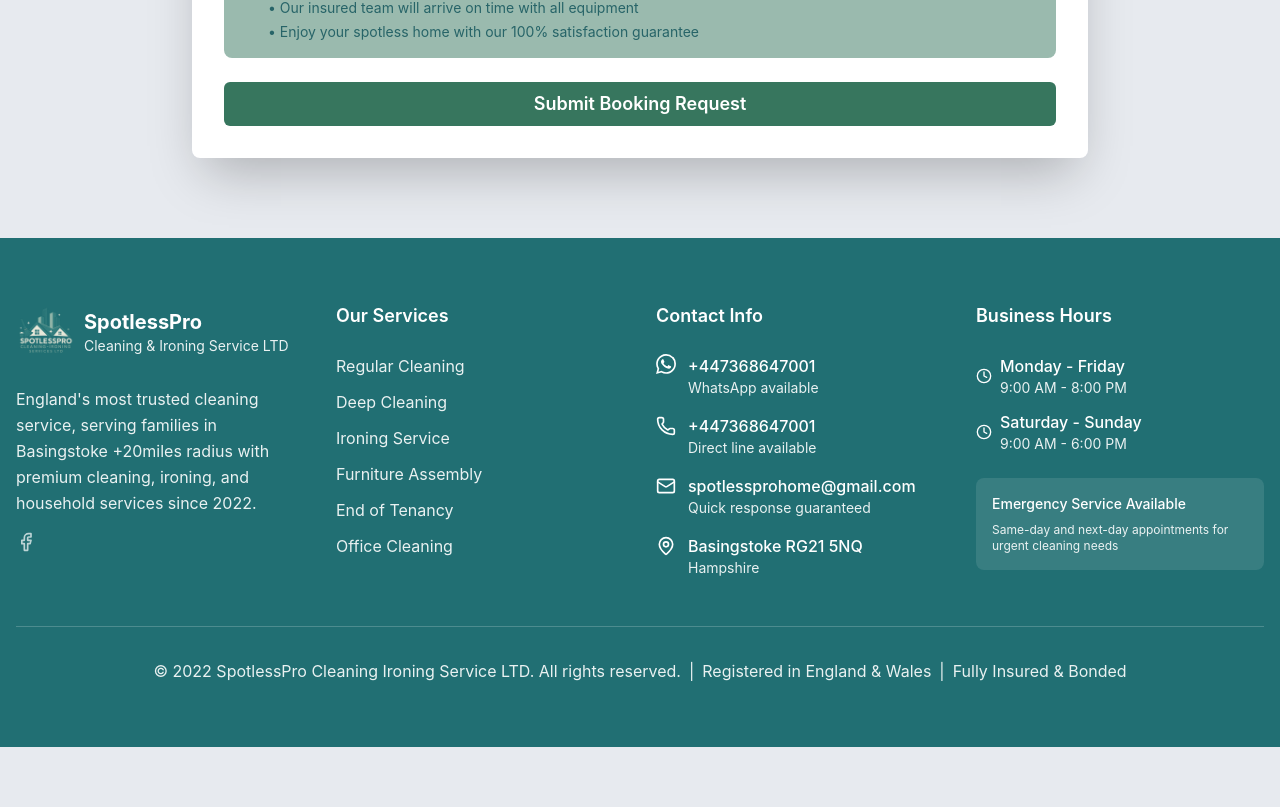
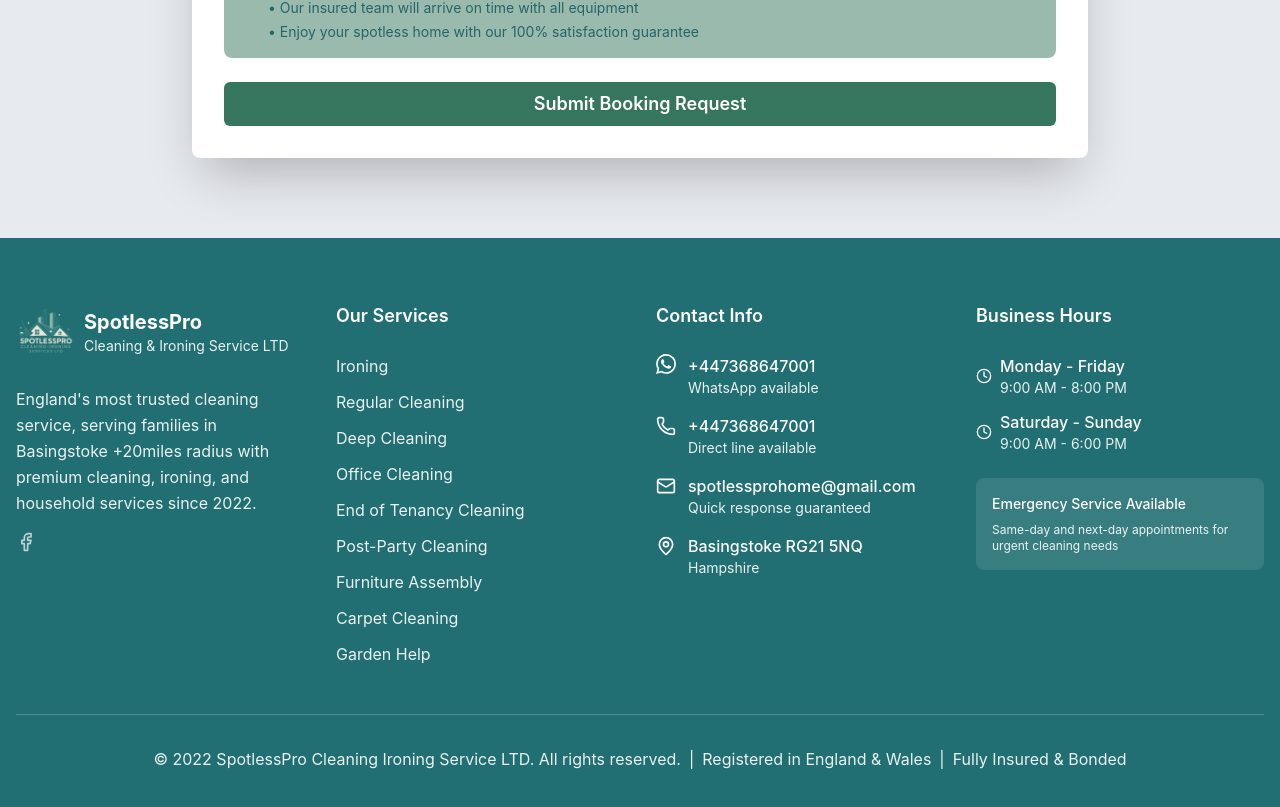
Before and after one commit to pampukhaleo/spotless-pro-landing, a React (Vite) app: page / in a window 1280 px wide. Shown: the part 7517-8324 px from the top of the page. Before the commit the page ends 8264 px from the top, so only its background shows below. Built offline with nearby package versions, Linux system fonts and the light colour scheme.

Commit message:
Add links to new services

```diff
--- a/src/components/Footer.tsx
+++ b/src/components/Footer.tsx
@@ -42,12 +42,15 @@ const Footer = () => {
           <div>
             <h4 className="font-semibold text-lg mb-6">Our Services</h4>
             <ul className="space-y-3">
+              <li><a href="#ironing" className="opacity-90 hover:opacity-100 transition-opacity">Ironing</a></li>
               <li><a href="#regular-cleaning" className="opacity-90 hover:opacity-100 transition-opacity">Regular Cleaning</a></li>
               <li><a href="#deep-cleaning" className="opacity-90 hover:opacity-100 transition-opacity">Deep Cleaning</a></li>
-              <li><a href="#ironing" className="opacity-90 hover:opacity-100 transition-opacity">Ironing Service</a></li>
+              <li><a href="#office-cleaning" className="opacity-90 hover:opacity-100 transition-opacity">Office Cleaning</a></li>
+              <li><a href="#end-of-tenancy-cleaning" className="opacity-90 hover:opacity-100 transition-opacity">End of Tenancy Cleaning</a></li>
+              <li><a href="#post-party-cleaning" className="opacity-90 hover:opacity-100 transition-opacity">Post-Party Cleaning</a></li>
               <li><a href="#furniture-assembly" className="opacity-90 hover:opacity-100 transition-opacity">Furniture Assembly</a></li>
-              <li><a href="#end-of-tenancy" className="opacity-90 hover:opacity-100 transition-opacity">End of Tenancy</a></li>
-              <li><a href="#office-cleaning" className="opacity-90 hover:opacity-100 transition-opacity">Office Cleaning</a></li>
+              <li><a href="#carpet-cleaning" className="opacity-90 hover:opacity-100 transition-opacity">Carpet Cleaning</a></li>
+              <li><a href="#garden-help" className="opacity-90 hover:opacity-100 transition-opacity">Garden Help</a></li>
             </ul>
           </div>
 
```
